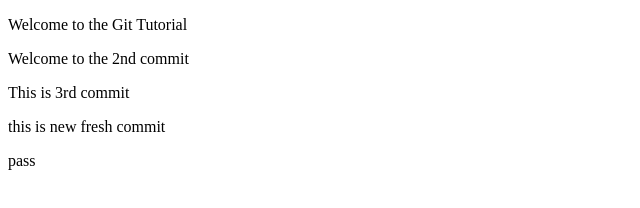
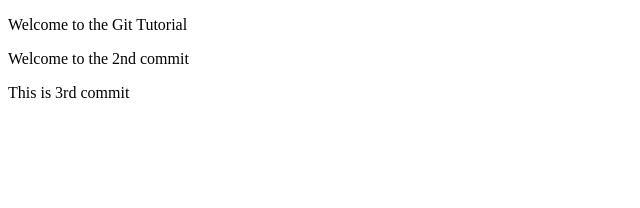
Before and after one commit to shubhamitrix/calculatortest, a plain HTML site: page git-tutorial/index.html in a window 1280 px wide. Shown: the whole page, without its empty margins (0-640 px from the left). Drawn offline with Linux system fonts and the light colour scheme.

Commit message:
new added index and data

```diff
--- a/git-tutorial/index.html
+++ b/git-tutorial/index.html
@@ -10,7 +10,6 @@
         <p>Welcome to the Git Tutorial</p>
         <p>Welcome to the 2nd commit</P>
         <p>This is 3rd commit</p>
-        <p>this is new fresh commit</p>
-        pass
+
     </body>
 </html>
```
Also changed, not shown: git-tutorial/data.html (+1 -0 lines).
